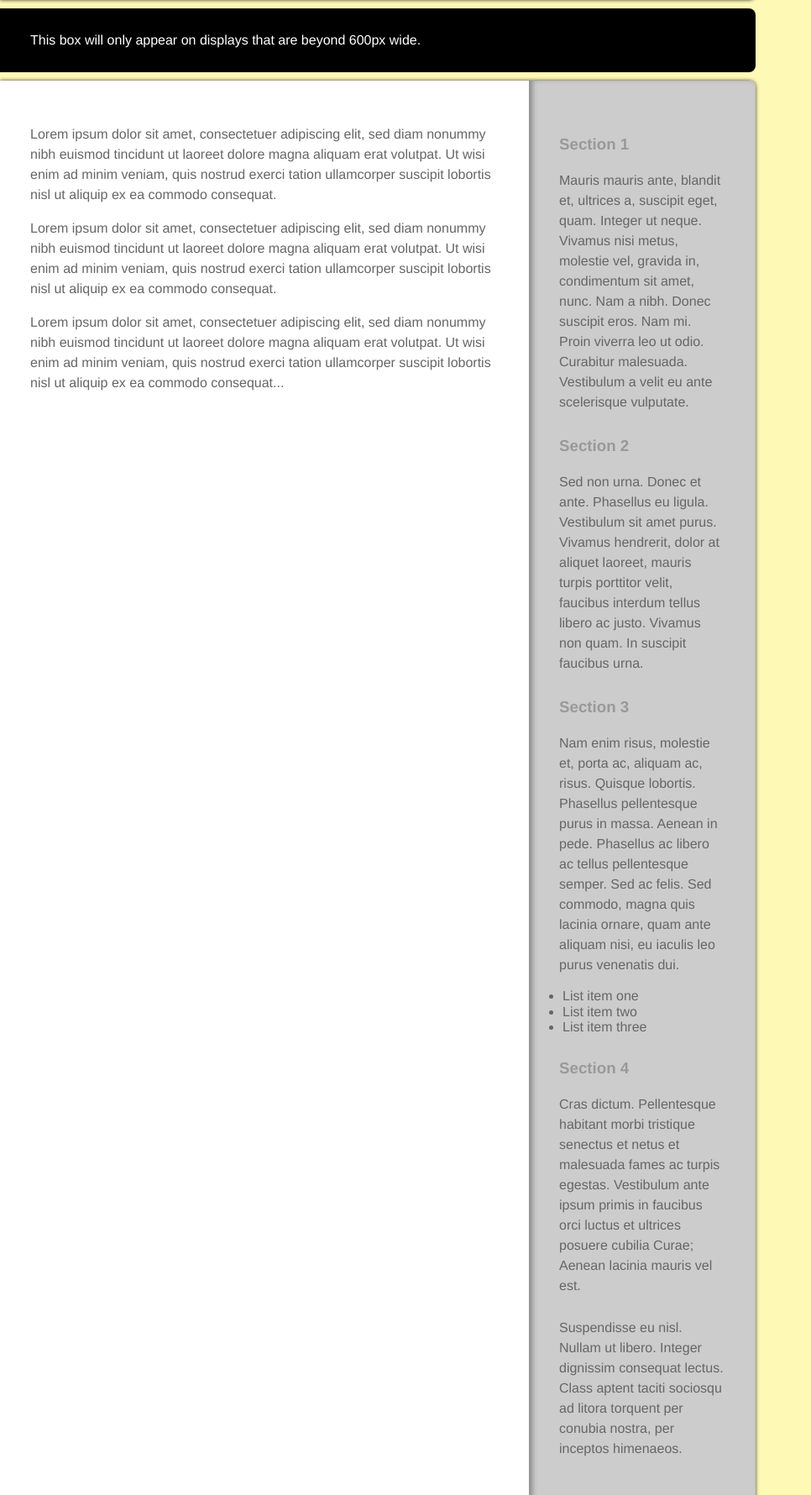
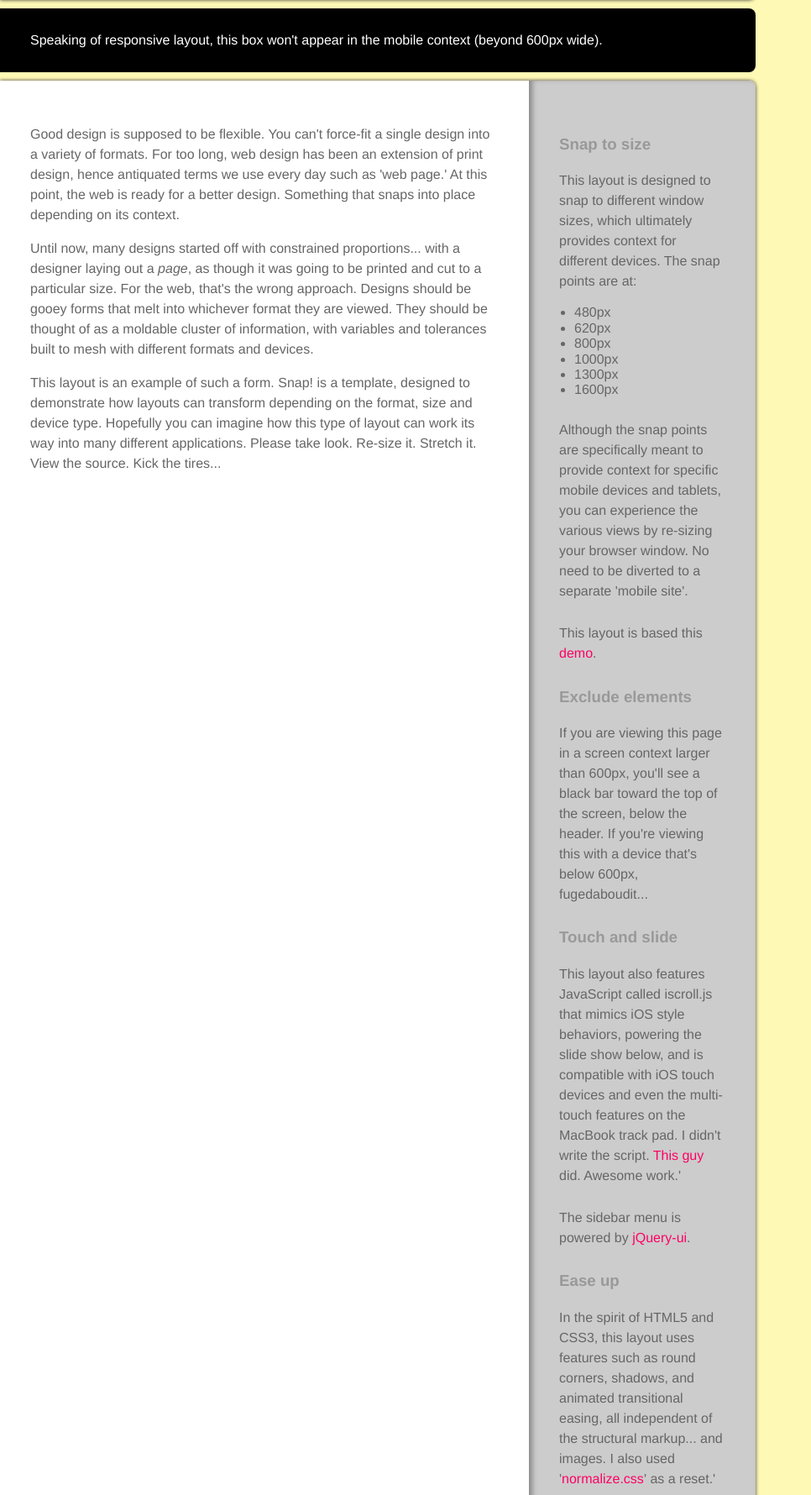
Before and after one commit to roberts-sandbox/test-nick, a PHP site: page /lab/templates/snap/index.html in a window 1280 px wide. Shown: the part 140-1920 px from the top of the page at 84% size, without its empty margins (0-966 px from the left). Run offline with PHP 8.4, Linux system fonts and the light colour scheme; some libraries are stand-ins or nearby versions.

Commit message:
minor tweaks before bedtime...

```diff
--- a/lab/templates/snap/css/screen.css
+++ b/lab/templates/snap/css/screen.css
@@ -12,7 +12,7 @@
 ---------------------------------------------*/
 
 body {
-	color: #666;
+	color: #666666;
 	font-family: Helvetica, sans-serif;
 	overflow-x:hidden;
 	margin: 0 auto;
@@ -91,12 +91,15 @@ a:active {
 #maintext {
 	overflow: hidden;
 	padding-top:36px;
+	height:100%;
 	}
 
 #maintext_content {
 	float:left;
-	width:100%
+	width:100%;
+	height:100%;
 	padding-bottom:36px;
+	overflow: auto;
 	}
 
 #maintext_nav {
@@ -105,7 +108,7 @@ a:active {
 	height:100%;
 	padding-top:36px;
 	padding-bottom:36px;
-	overflow: hidden;
+	overflow: auto;
 	background-color:#cccccc;
 	-moz-box-shadow: inset 0 0 8px #888;
 	-webkit-box-shadow: inset 0 0 8px #888;
@@ -159,6 +162,65 @@ a:active {
 #maintext_nav .ui-state-active .ui-accordion-heading {
 	background-color:#000000;
 	color:#ffffff;
+}
+
+#maintext_nav p a:link {
+	color: #ff0064;
+	text-decoration:none;
+	display:inline;
+	width:auto;
+	height:auto;
+	margin:0;
+	padding:0;
+	-webkit-transition: all 0s ease-in-out;
+	-moz-transition: all 0s ease-in-out;
+	-o-transition: all 0s ease-in-out;
+	}
+
+#maintext_nav p a:visited {
+	color: #999;
+}
+
+#maintext_nav p a:hover {
+	background-color:transparent;
+	color:#333;
+
+	}
+
+#maintext_nav p a:active {
+	color: #999;
+}
+
+#maintext_nav ul {
+	margin-left:14px;
+	}
+
+
+#maintext_nav ul a:link {
+	color: #ff0064;
+	text-decoration:none;
+	display:inline;
+	width:auto;
+	height:auto;
+	margin:0;
+	padding:0;
+	-webkit-transition: all 0s ease-in-out;
+	-moz-transition: all 0s ease-in-out;
+	-o-transition: all 0s ease-in-out;
+	}
+
+#maintext_nav ul a:visited {
+	color: #999;
+}
+
+#maintext_nav ul a:hover {
+	background-color:transparent;
+	color:#333;
+
+	}
+
+#maintext_nav ul a:active {
+	color: #999;
 }
 
 
@@ -499,7 +561,9 @@ styles for 800px and up!
 		float:right;
 		width:30%;
 		height:100%;
-		padding-bottom:40%;
+		overflow-y:auto;
+		padding-bottom:2000px; /*this is a hack for the 2 cols*/
+		margin-bottom:-2000px; /*this is a hack for the 2 cols*/
 		-moz-box-shadow: inset 4px -2px 6px #888;
 		-webkit-box-shadow: inset 4px -2px 6px #888;
 		box-shadow: inner 4px -2px 6px #888;
@@ -559,10 +623,6 @@ styles for 1000px and up!
 		float:left;
 	}
 
-	#maintext_nav {
-		padding-bottom:20%;
-	}
-
 
 	#scroller li {
 		width:900px;
@@ -593,9 +653,6 @@ styles for 1300px and up!
 		float:left;
 	}
 
-	#maintext_nav {
-		padding-bottom:10%;
-	}
 
 	#scroller li {
 		width:1200px;
@@ -624,10 +681,6 @@ styles for 1600px and up!
 		float:left;
 	}
 
-	#maintext_nav {
-		padding-bottom:10%;
-	}
-
 	#scroller li {
 		width:1400px;
 	}
--- a/lab/templates/snap/index.html
+++ b/lab/templates/snap/index.html
@@ -44,6 +44,7 @@
 	<link href="css/normalize.css" rel="stylesheet"/>
 	<link href="css/screen.css" rel="stylesheet"/>
 	<link href="css/screen_600_plus.css" media="screen and (min-width: 600px)" rel="stylesheet"/>
+	<!--<link href="css/easeup.css" rel="stylesheet"/> removed easing because of buggy shit-->
 
 	<script src="js/respond.src.js"></script>
 	<script src="js/jquery-1.5.1.js"></script>
@@ -96,7 +97,7 @@
 	<h2>A rich, responsive layout template</h2>
 </header>
 
-<div id="not-small-screen"><p>This box will only appear on displays that are beyond 600px wide.</p></div>
+<div id="not-small-screen"><p>Speaking of responsive layout, this box won't appear in the mobile context (beyond 600px wide).</p></div>
 
 <!--
            ,
@@ -108,9 +109,9 @@ ___   _     __     _  _____  _/_  _ __  _/_
 <div id="main_content">
 	<div id="maintext">
 		<div id="maintext_content">
-			<p>Lorem ipsum dolor sit amet, consectetuer adipiscing elit, sed diam nonummy nibh euismod tincidunt ut laoreet dolore magna aliquam erat volutpat. Ut wisi enim ad minim veniam, quis nostrud exerci tation ullamcorper suscipit lobortis nisl ut aliquip ex ea commodo consequat.</p>
-			<p>Lorem ipsum dolor sit amet, consectetuer adipiscing elit, sed diam nonummy nibh euismod tincidunt ut laoreet dolore magna aliquam erat volutpat. Ut wisi enim ad minim veniam, quis nostrud exerci tation ullamcorper suscipit lobortis nisl ut aliquip ex ea commodo consequat.</p>
-			<p>Lorem ipsum dolor sit amet, consectetuer adipiscing elit, sed diam nonummy nibh euismod tincidunt ut laoreet dolore magna aliquam erat volutpat. Ut wisi enim ad minim veniam, quis nostrud exerci tation ullamcorper suscipit lobortis nisl ut aliquip ex ea commodo consequat...</p>
+			<p>Good design is supposed to be flexible. You can't force-fit a single design into a variety of formats. For too long, web design has been an extension of print design, hence antiquated terms we use every day such as 'web page.' At this point, the web is ready for a better design. Something that snaps into place depending on its context.</p>
+			<p>Until now, many designs started off with constrained proportions... with a designer laying out a <em>page</em>, as though it was going to be printed and cut to a particular size. For the web, that's the wrong approach. Designs should be gooey forms that melt into whichever format they are viewed. They should be thought of as a moldable cluster of information, with variables and tolerances built to mesh with different formats and devices.</p>
+			<p>This layout is an example of such a form. Snap! is a template, designed to demonstrate how layouts can transform depending on the format, size and device type. Hopefully you can imagine how this type of layout can work its way into many different applications. Please take look. Re-size it. Stretch it. View the source. Kick the tires...</p>
 		</div><!--end #maintext_content-->
 
 <!--
@@ -123,27 +124,43 @@ ___   _     __     _  _____  _/_  _ __  _/_
 
 		<div id="maintext_nav">
 			<div id="accordion">
-				<h3><a href="#">Section 1</a></h3>
+				<h3><a href="#">Snap to size</a></h3>
 				<div>
-					<p>Mauris mauris ante, blandit et, ultrices a, suscipit eget, quam. Integer ut neque. Vivamus nisi metus, molestie vel, gravida in, condimentum sit amet, nunc. Nam a nibh. Donec suscipit eros. Nam mi. Proin viverra leo ut odio. Curabitur malesuada. Vestibulum a velit eu ante scelerisque vulputate.</p>
+					<p>This layout is designed to snap to different window sizes, which ultimately provides context for different devices. The snap points are at:</p>
+					<ul>
+						<li>480px</li>
+						<li>620px</li>
+						<li>800px</li>
+						<li>1000px</li>
+						<li>1300px</li>
+						<li>1600px</li>
+					</ul>
+					<p>Although the snap points are specifically meant to provide context for specific mobile devices and tablets, you can experience the various views by re-sizing your browser window. No need to be diverted to a separate 'mobile site'.</p>
+					<p>This layout is based this <a href="https://github.com/scottjehl/Respond">demo</a>.</p>
 				</div>
-				<h3><a href="#">Section 2</a></h3>
+				<h3><a href="#">Exclude elements</a></h3>
 				<div>
-					<p>Sed non urna. Donec et ante. Phasellus eu ligula. Vestibulum sit amet purus. Vivamus hendrerit, dolor at aliquet laoreet, mauris turpis porttitor velit, faucibus interdum tellus libero ac justo. Vivamus non quam. In suscipit faucibus urna. </p>
+					<p>If you are viewing this page in a screen context larger than 600px, you'll see a black bar toward the top of the screen, below the header. If you're viewing this with a device that's below 600px, fugedaboudit...</p>
 				</div>
-				<h3><a href="#">Section 3</a></h3>
+				<h3><a href="#">Touch and slide</a></h3>
 				<div>
-					<p>Nam enim risus, molestie et, porta ac, aliquam ac, risus. Quisque lobortis. Phasellus pellentesque purus in massa. Aenean in pede. Phasellus ac libero ac tellus pellentesque semper. Sed ac felis. Sed commodo, magna quis lacinia ornare, quam ante aliquam nisi, eu iaculis leo purus venenatis dui. </p>
+					<p>This layout also features JavaScript called iscroll.js that mimics iOS style behaviors, powering the slide show below, and is compatible with iOS touch devices and even the multi-touch features on the MacBook track pad. I didn't write the script. <a href="https://github.com/cubiq">This guy</a> did. Awesome work.'</p>
+					<p>The sidebar menu is powered by <a href="https://github.com/jquery/jquery-ui/blob/master/demos/accordion/index.html">jQuery-ui</a>.</p>
+				</div>
+				<h3><a href="#">Ease up</a></h3>
+				<div>
+					<p>In the spirit of HTML5 and CSS3, this layout uses features such as round corners, shadows, and animated transitional easing, all independent of the structural markup... and images. I also used '<a href="https://github.com/jonathantneal/normalize.css">normalize.css</a>' as a reset.'</p>
+				</div>
+				<h3><a href="#">Learn more</a></h3>
+				<div>
+					<p>Like I mentioned before, this piece started off with a lot of great individual elements. I just stitched it together. In many ways, that's what web design is these days. A front-end developer must scour the internet for scripts and engines used to power the features they want to use to enhance the design. Here's some info that I found useful during this project:</p>
 					<ul>
-						<li>List item one</li>
-						<li>List item two</li>
-						<li>List item three</li>
-					</ul>
-				</div>
-				<h3><a href="#">Section 4</a></h3>
-				<div>
-					<p>Cras dictum. Pellentesque habitant morbi tristique senectus et netus et malesuada fames ac turpis egestas. Vestibulum ante ipsum primis in faucibus orci luctus et ultrices posuere cubilia Curae; Aenean lacinia mauris vel est. </p>
-					<p>Suspendisse eu nisl. Nullam ut libero. Integer dignissim consequat lectus. Class aptent taciti sociosqu ad litora torquent per conubia nostra, per inceptos himenaeos. </p>
+						<li><a href="http://www.alistapart.com/articles/responsive-web-design/">Original "Responsive Web Design" Article</a></li>
+						<li><a href="https://github.com/scottjehl/Respond">Responsive script</a></li>
+						<li><a href="https://github.com/jonathantneal/normalize.css">CSS reset</a></li>
+						<li><a href="https://github.com/cubiq">iOS style behaviors</a></li>
+						<li><a href="http://www.css3.info/">CSS3 goodies</a></li>
+						<li><a href="https://github.com/nickcottrell/nickcottrell.github.com/tree/master/lab/templates/snap">Source for this layout</a></li>
 				</div>
 			</div><!--end #accordion-->
 		</div><!--end #maintext_nav-->
@@ -160,13 +177,13 @@ ___   _     __     _  _____  _/_  _ __  _/_
 		<div id="wrapper">
 			<div id="scroller">
 				<ul id="thelist">
-					<li><h3>&#8220;A robot may not injure a human being or, through inaction, allow a human being to come to harm.&#8221;</h3></li>
-					<li><h3>&#8220;A robot must obey any orders given to it by human beings, except where such orders would conflict with the First Law.&#8221;</h3></li>
-					<li><h3>&#8220;A robot must protect its own existence as long as such protection does not conflict with the First or Second Law.&#8221;</h3></li>
-					<li><h3>&#8220;A robot may not harm humanity, or, by inaction, allow humanity to come to harm.&#8221;</h3></li>
-					<li><h3>&#8220;A robot must establish its identity as a robot in all cases.&#8221;</h3></li>
-					<li><h3>&#8220;A robot must reproduce. As long as such reproduction does not interfere with the First or Second or Third Law.&#8221;</h3></li>
-					<li><h3>&#8220;A robot must know it is a robot.&#8221;</h3></li>
+					<li><h3>&#8220;For too long, web design has been an extension of print design, hence antiquated terms such as 'web page.'&#8221;</h3></li>
+					<li><h3>&#8220;Designs should be gooey forms that melt into whichever format they are viewed.&#8221;</h3></li>
+					<li><h3>&#8220;...the web is ready for a better design, that snaps into place depending on its context.&#8221;</h3></li>
+					<li><h3>&#8220;Snap! is a template, designed to demonstrate how layouts can transform depending on the format, size and device type.&#8221;</h3></li>
+					<li><h3>&#8220;Although the snap points are specifically meant to provide context for specific mobile devices and tablets, you can experience the various views by re-sizing your browser window.&#8221;</h3></li>
+					<li><h3>&#8220;In the spirit of HTML5 and CSS3, this layout uses features such as round corners, shadows, and animated transitional easing, all independent of the structural markup... and images.&#8221;</h3></li>
+					<li><h3>&#8220;Please take look. Re-size it. Stretch it. View the source. Kick the tires...&#8221;</h3></li>
 				</ul>
 			</div><!--end #scroller-->
 		</div><!--end #wrapper-->
```
Also changed, not shown: lab/templates/snap/css/easeup.css (added, +78 -0 lines), lab/templates/snap/readme.txt.
